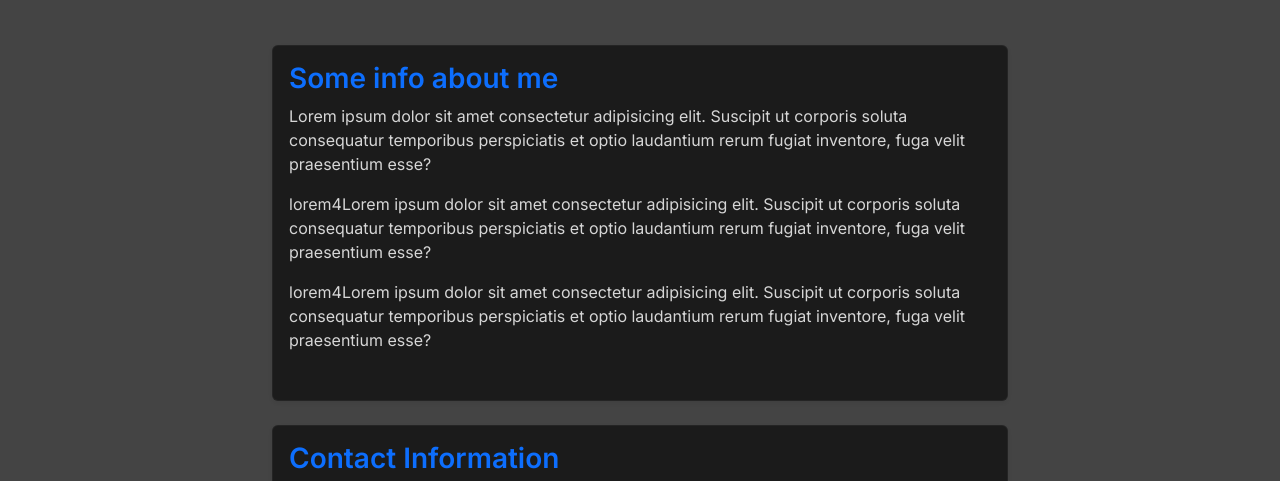
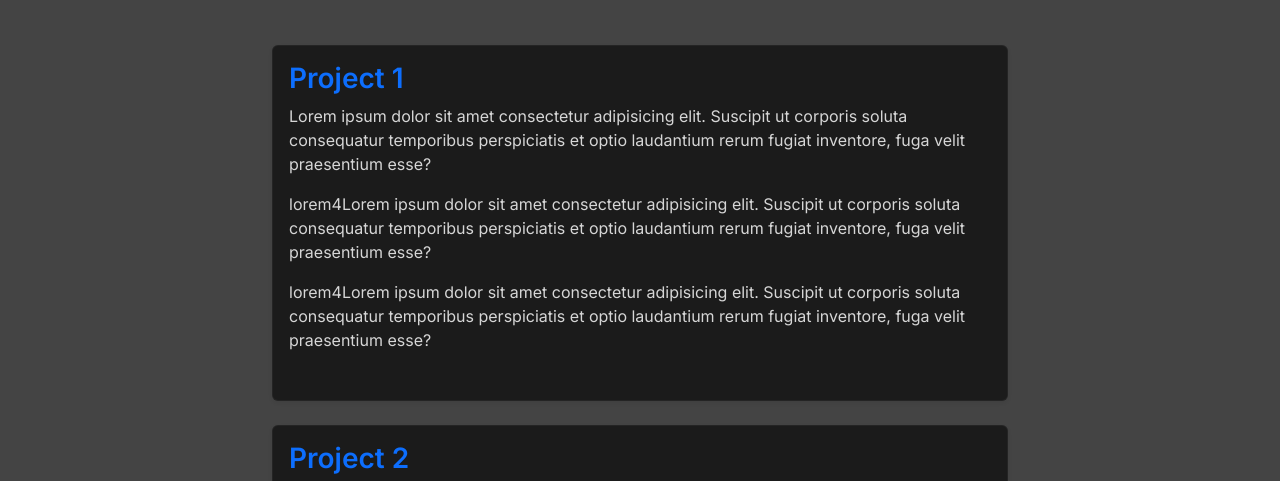
Before and after one commit to Harybro/webdev-portfolio-, a plain HTML site: page AboutPage.html in a window 1280 px wide. Shown: the part 257-738 px from the top of the page. Drawn offline with nearby package versions, Linux system fonts and the light colour scheme.

Commit message:
projects

```diff
--- a/AboutPage.html
+++ b/AboutPage.html
@@ -70,7 +70,7 @@
         <div class="col-12 col-md-8">
           <div class="card h-100 shadow-sm border-0">
             <div class="card-body d-flex flex-column">
-              <h3 class="card-title text-primary">Some info about me</h3>
+              <h3 class="card-title text-primary">Project 1</h3>
               <p class="card-text flex-grow-1">Lorem ipsum dolor sit amet consectetur adipisicing elit. Suscipit ut corporis soluta consequatur temporibus perspiciatis et optio laudantium rerum fugiat inventore, fuga velit praesentium esse?</p>
               <p class="card-text flex-grow-1">lorem4Lorem ipsum dolor sit amet consectetur adipisicing elit. Suscipit ut corporis soluta consequatur temporibus perspiciatis et optio laudantium rerum fugiat inventore, fuga velit praesentium esse?</p>
               <p class="card-text flex-grow-1">lorem4Lorem ipsum dolor sit amet consectetur adipisicing elit. Suscipit ut corporis soluta consequatur temporibus perspiciatis et optio laudantium rerum fugiat inventore, fuga velit praesentium esse?</p>
@@ -82,7 +82,7 @@
         <div class="col-12 col-md-8">
           <div class="card h-100 shadow-sm border-0">
             <div class="card-body d-flex flex-column">
-              <h3 class="card-title text-primary">Contact Information</h3>
+              <h3 class="card-title text-primary">Project 2</h3>
               <p class="card-text flex-grow-1">Lorem ipsum dolor sit amet consectetur adipisicing elit. Suscipit ut corporis soluta consequatur temporibus perspiciatis et optio laudantium rerum fugiat inventore, fuga velit praesentium esse?</p>
               <p class="card-text flex-grow-1">lorem4Lorem ipsum dolor sit amet consectetur adipisicing elit. Suscipit ut corporis soluta consequatur temporibus perspiciatis et optio laudantium rerum fugiat inventore, fuga velit praesentium esse?</p>
               <p class="card-text flex-grow-1">lorem4Lorem ipsum dolor sit amet consectetur adipisicing elit. Suscipit ut corporis soluta consequatur temporibus perspiciatis et optio laudantium rerum fugiat inventore, fuga velit praesentium esse?</p>
```
